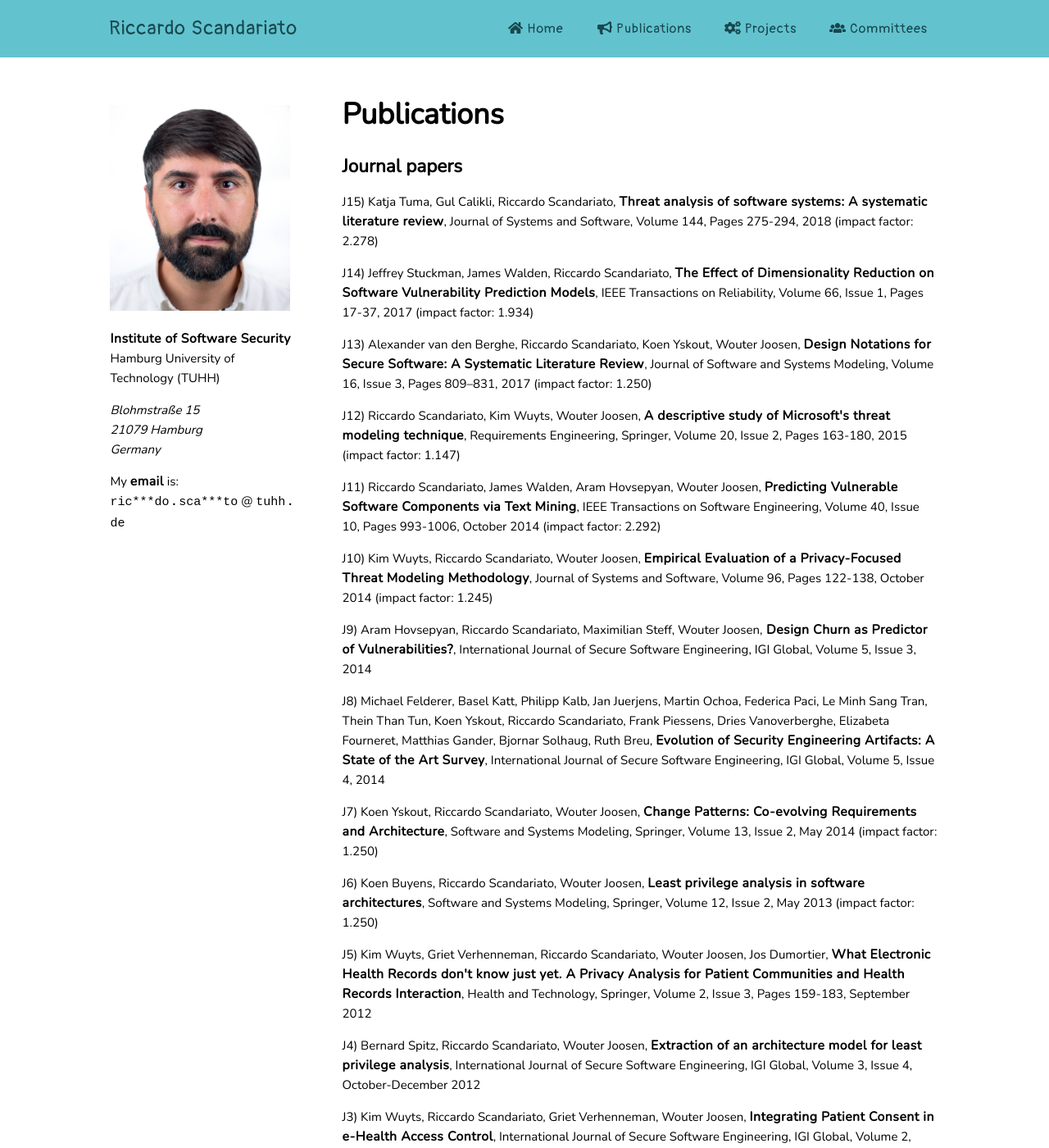
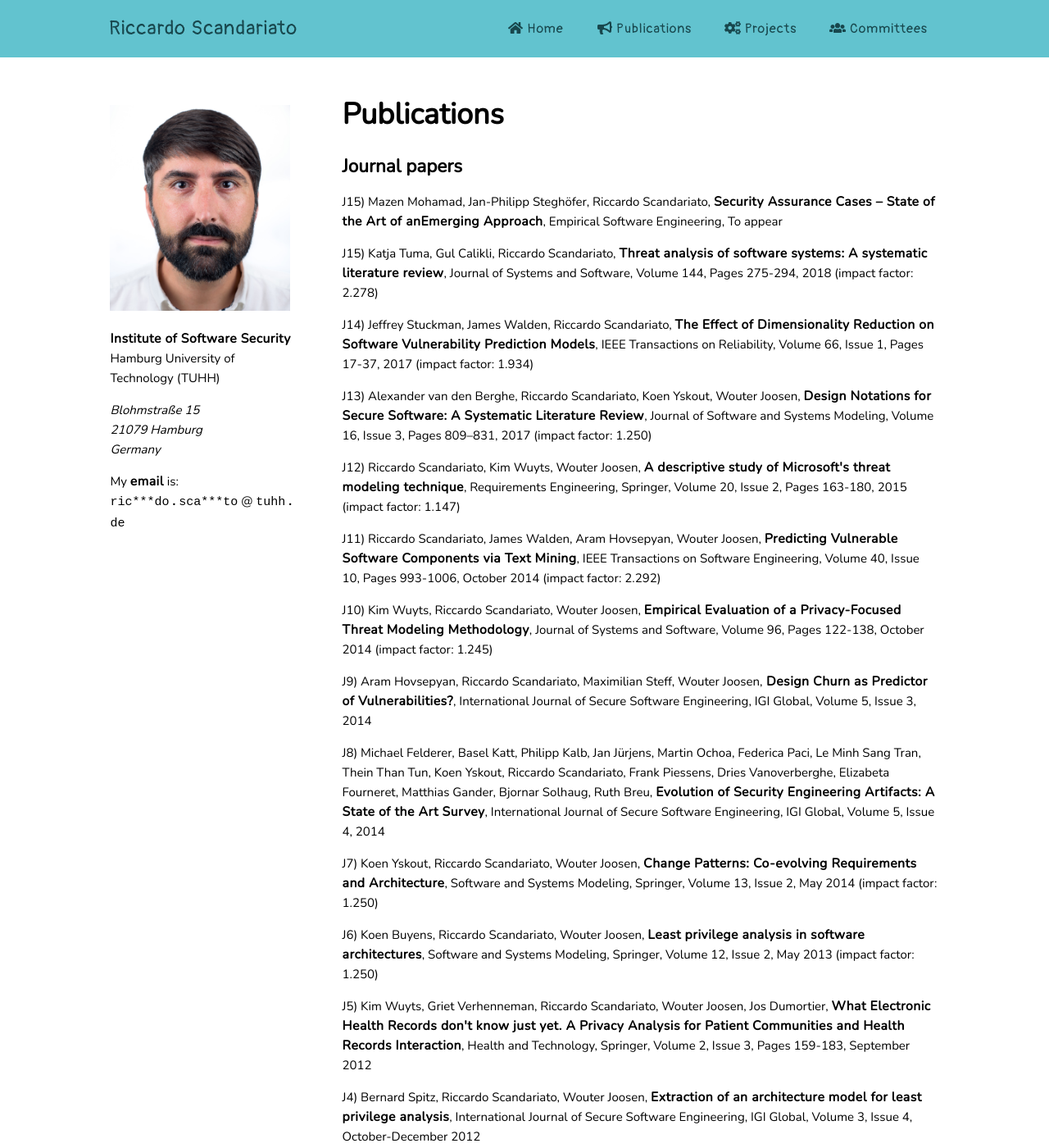
Before and after one commit to riccardoscandariato/riccardoscandariato.github.io, a Jekyll site: the page built from pubs.md, in a window 1280 px wide and 1400 px high. Shown: the whole window at 82% size. Built offline with Jekyll 4.4.1, drawn with Linux system fonts in a browser that asks for light colours; some of the changed text lies outside the part shown.

Commit message:
more papers

```diff
--- a/pubs.md
+++ b/pubs.md
@@ -6,6 +6,8 @@ permalink: /pubs
 ---
 
 <h2>Journal papers</h2>
+
+<p>J15) Mazen Mohamad, Jan-Philipp Stegh&ouml;fer, Riccardo Scandariato, <strong>Security Assurance Cases – State of the Art of anEmerging Approach</strong>, Empirical Software Engineering, To appear</p>
 
 <p>J15) Katja Tuma, Gul Calikli, Riccardo Scandariato, <strong>Threat analysis of software systems: A systematic literature review</strong>, Journal of Systems and Software, Volume 144, Pages 275-294, 2018 (impact factor: 2.278)</p>
 
@@ -21,7 +23,7 @@ permalink: /pubs
 
 <p>J9) Aram Hovsepyan, Riccardo Scandariato, Maximilian Steff, Wouter Joosen,<strong> Design Churn as Predictor of Vulnerabilities?</strong>, International Journal of Secure Software Engineering, IGI Global, Volume 5, Issue 3, 2014</p>
 
-<p>J8) Michael Felderer, Basel Katt, Philipp Kalb, Jan Juerjens, Martin Ochoa, Federica Paci, Le Minh Sang Tran, Thein Than Tun, Koen Yskout, Riccardo Scandariato, Frank Piessens, Dries Vanoverberghe, Elizabeta Fourneret, Matthias Gander, Bjornar Solhaug, Ruth Breu, <strong>Evolution of Security Engineering Artifacts: A State of the Art Survey</strong>, International Journal of Secure Software Engineering, IGI Global, Volume 5, Issue 4, 2014</p>
+<p>J8) Michael Felderer, Basel Katt, Philipp Kalb, Jan J&uuml;rjens, Martin Ochoa, Federica Paci, Le Minh Sang Tran, Thein Than Tun, Koen Yskout, Riccardo Scandariato, Frank Piessens, Dries Vanoverberghe, Elizabeta Fourneret, Matthias Gander, Bjornar Solhaug, Ruth Breu, <strong>Evolution of Security Engineering Artifacts: A State of the Art Survey</strong>, International Journal of Secure Software Engineering, IGI Global, Volume 5, Issue 4, 2014</p>
 
 <p>J7) Koen Yskout, Riccardo Scandariato, Wouter Joosen, <strong>Change Patterns: Co-evolving Requirements and Architecture</strong>, Software and Systems Modeling, Springer, Volume 13, Issue 2, May 2014 (impact factor: 1.250)</p>
 
@@ -60,13 +62,16 @@ permalink: /pubs
 
 <h2>Conference and workshop papers</h2>
 
+
+<p>C74) Mazen Mohamad, &Ouml;rjan Askerdal, Rodi Jolak, Jan-Philipp Stegh&ouml;fer, Riccardo Scandariato, <strong>Asset-driven Security Assurance Cases with Built-in Quality Assurance</strong>, International Workshop on Engineering and Cybersecurity of Critical Systems (ENCYCRIS), 2021</p>
+
 <p>C73) Ivan Pashchenko, Riccardo Scandariato, Antonino Sabetta, Fabio Massacci, <strong>Secure Software Development in the Era of Fluid Multi-party Open Software and Services</strong>, New Ideas and Emerging Results Track - International Conference on Software Engineering (ICSE NIER), 2021</p>
 
 <p>C72) Katja Tuma, Laurens Sion, Riccardo Scandariato, Koen Yskout, <strong>Automating the Early Detection of Security Design Flaws</strong>, International Conference on Model Driven Engineering Languages and Systems (MODELS), 2020</p>
 
 <p>C71) Thomas Rosenstatter, Kim Strandberg, Rodi Jolak, Riccardo Scandariato, Tomas Olovsson, <strong>REMIND: A Framework for the Resilient Design of Automotive Systems</strong>, IEEE Secure Development Conference (SecDev), 2020</p>
 
-<p>C70) Mazen Mohamad, Alexander Åström, Örjan Askerdal, Jörgen Borg, Riccardo Scandariato, <strong>Security Assurance Cases for Road Vehicles: an Industry Perspective</strong>, International Conference on Availability, Reliability and Security (ARES), 2020</p>
+<p>C70) Mazen Mohamad, Alexander &Aring;str&ouml;m, &Ouml;rjan Askerdal, J&ouml;rgen Borg, Riccardo Scandariato, <strong>Security Assurance Cases for Road Vehicles: an Industry Perspective</strong>, International Conference on Availability, Reliability and Security (ARES), 2020</p>
 
 <p>C69) Shamal Faily, Riccardo Scandariato, Adam Shostack, Laurens Sion, Duncan Ki-Aries, <strong>Contextualisation of Data Flow Diagrams for security analysis</strong>, International Workshop on Graphical Models for Security (GraMSec), 2020</p>
 
```
Also changed, not shown: other parts of pubs.md (+2 -2 lines).
